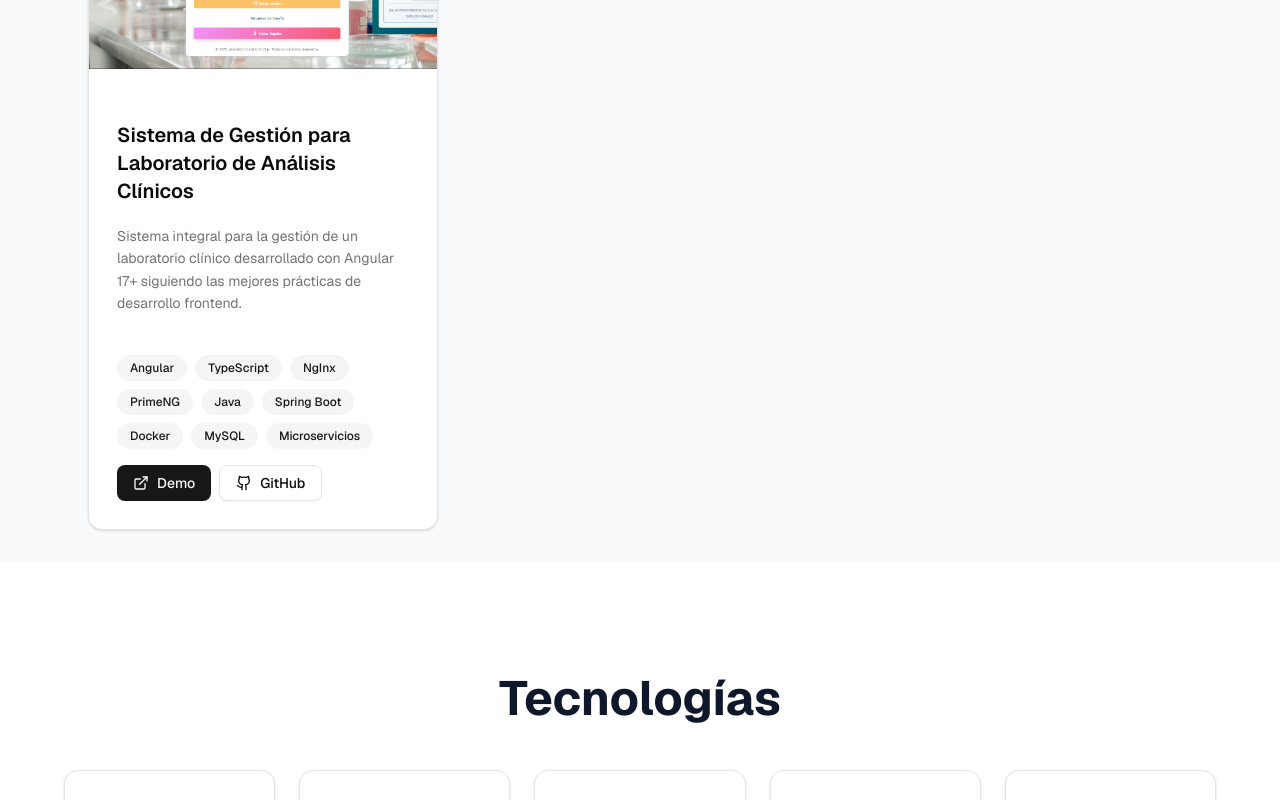
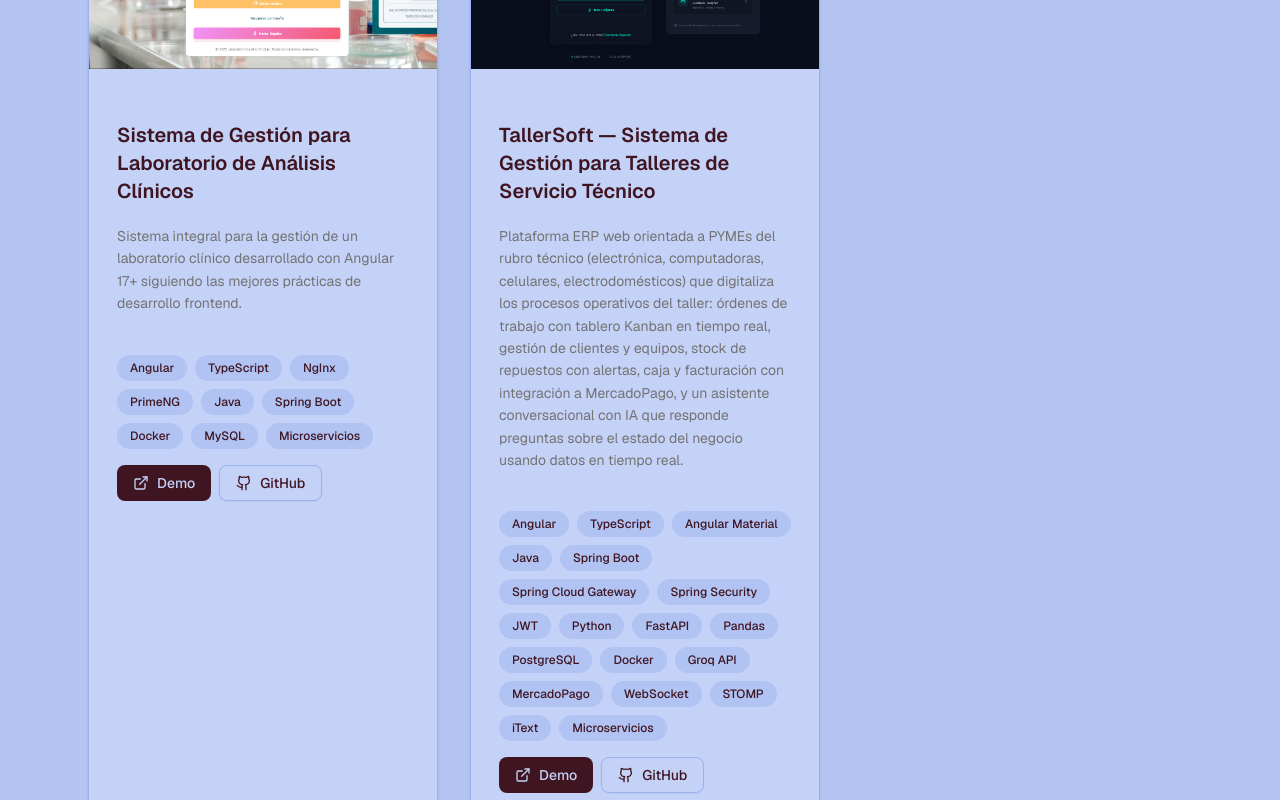
Before and after one commit to FabrizioLeonelLuduena/portfolio, a Next.js app: page / in a window 1280 px wide. Shown: the part 1860-2660 px from the top of the page. Built offline with nearby package versions, Linux system fonts and the light colour scheme.

Commit message:
TallerSoft

```diff
--- a/app/globals.css
+++ b/app/globals.css
@@ -18,8 +18,8 @@
   --color-primary: #3b82f6;
   --color-secondary: #8b5cf6;
   --color-accent: #06b6d4;
-  --color-dark: #0f172a;
-  --color-light: #f8fafc;
+  --color-dark: #3F1521;
+  --color-light: #C5D2F8;
 
   /* Custom Spacing */
   --spacing-section: 5rem;
@@ -106,36 +106,36 @@ body {
 
 :root {
   --radius: 0.625rem;
-  --background: oklch(1 0 0);
-  --foreground: oklch(0.145 0 0);
-  --card: oklch(1 0 0);
-  --card-foreground: oklch(0.145 0 0);
-  --popover: oklch(1 0 0);
-  --popover-foreground: oklch(0.145 0 0);
-  --primary: oklch(0.205 0 0);
-  --primary-foreground: oklch(0.985 0 0);
-  --secondary: oklch(0.97 0 0);
-  --secondary-foreground: oklch(0.205 0 0);
-  --muted: oklch(0.97 0 0);
+  --background: #C5D2F8;
+  --foreground: #3F1521;
+  --card: #C5D2F8;
+  --card-foreground: #3F1521;
+  --popover: #C5D2F8;
+  --popover-foreground: #3F1521;
+  --primary: #3F1521;
+  --primary-foreground: #C5D2F8;
+  --secondary: #B0C3F2;
+  --secondary-foreground: #3F1521;
+  --muted: #B0C3F2;
   --muted-foreground: oklch(0.556 0 0);
-  --accent: oklch(0.97 0 0);
-  --accent-foreground: oklch(0.205 0 0);
+  --accent: #B0C3F2;
+  --accent-foreground: #3F1521;
   --destructive: oklch(0.577 0.245 27.325);
-  --border: oklch(0.922 0 0);
-  --input: oklch(0.922 0 0);
+  --border: #9AB2EE;
+  --input: #9AB2EE;
   --ring: oklch(0.708 0 0);
   --chart-1: oklch(0.646 0.222 41.116);
   --chart-2: oklch(0.6 0.118 184.704);
   --chart-3: oklch(0.398 0.07 227.392);
   --chart-4: oklch(0.828 0.189 84.429);
   --chart-5: oklch(0.769 0.188 70.08);
-  --sidebar: oklch(0.985 0 0);
-  --sidebar-foreground: oklch(0.145 0 0);
-  --sidebar-primary: oklch(0.205 0 0);
-  --sidebar-primary-foreground: oklch(0.985 0 0);
-  --sidebar-accent: oklch(0.97 0 0);
-  --sidebar-accent-foreground: oklch(0.205 0 0);
-  --sidebar-border: oklch(0.922 0 0);
+  --sidebar: #C5D2F8;
+  --sidebar-foreground: #3F1521;
+  --sidebar-primary: #3F1521;
+  --sidebar-primary-foreground: #C5D2F8;
+  --sidebar-accent: #B0C3F2;
+  --sidebar-accent-foreground: #3F1521;
+  --sidebar-border: #9AB2EE;
   --sidebar-ring: oklch(0.708 0 0);
 }
 
--- a/components/Footer.tsx
+++ b/components/Footer.tsx
@@ -1,6 +1,6 @@
 export default function Footer() {
   return (
-    <footer className="bg-slate-900 text-slate-300 py-8">
+    <footer className="bg-[#3F1521] text-slate-300 py-8">
       <div className="container mx-auto px-6">
         <p className="text-sm text-left">
           © {new Date().getFullYear()} Portfolio. Desarrollado con Next.js 15 y
--- a/components/Header.tsx
+++ b/components/Header.tsx
@@ -51,7 +51,7 @@ export default function Header() {
       animate={{ y: 0 }}
       className="fixed top-4 left-1/2 -translate-x-1/2 z-50"
     >
-      <nav className="bg-white/90 backdrop-blur-md rounded-full shadow-lg border border-slate-200" style={{ padding: "0.25rem" }}>
+      <nav className="bg-[#C5D2F8]/90 backdrop-blur-md rounded-full shadow-lg border border-[#9AB2EE]" style={{ padding: "0.25rem" }}>
         <ul className="flex items-center" style={{ gap: "0.25rem" }}>
           {navItems.map((item) => {
             const isActive = activeSection === item.href.substring(1);
@@ -65,15 +65,15 @@ export default function Header() {
                   {isActive && (
                     <motion.span
                       layoutId="active-pill"
-                      className="absolute inset-0 bg-slate-900 rounded-full"
+                      className="absolute inset-0 bg-[#3F1521] rounded-full"
                       transition={{ type: "spring", duration: 0.6 }}
                     />
                   )}
                   <span
                     className={`relative z-10 flex items-center rounded-full font-medium transition-colors ${
                       isActive
-                        ? "text-white"
-                        : "text-slate-700 hover:text-slate-900"
+                        ? "text-[#C5D2F8]"
+                        : "text-slate-700 hover:text-[#3F1521]"
                     }`}
                     style={{
                       padding: "0.5rem 1.25rem",
--- a/sections/Contact.tsx
+++ b/sections/Contact.tsx
@@ -33,7 +33,7 @@ const contactInfo = [
     label: "GitHub",
     value: "FabrizioLeonelLuduena",
     href: "https://github.com/FabrizioLeonelLuduena",
-    color: "#181717"
+    color: "#3F1521"
   }
 ];
 
@@ -42,7 +42,7 @@ export default function Contact() {
   const isInView = useInView(ref, { once: true, margin: "-100px" });
 
   return (
-    <section id="contact" className="min-h-screen flex items-center justify-center py-20 px-6 bg-slate-50" ref={ref}>
+    <section id="contact" className="min-h-screen flex items-center justify-center py-20 px-6 bg-[#B4C5F3]" ref={ref}>
       <div className="container mx-auto max-w-4xl" style={{ width: "100%" }}>
         <motion.div
           initial={{ opacity: 0, y: 30 }}
@@ -51,7 +51,7 @@ export default function Contact() {
           className="text-center"
           style={{ marginBottom: "3rem" }}
         >
-          <h2 className="text-4xl md:text-5xl font-bold text-slate-900" style={{ marginBottom: "1rem" }}>
+          <h2 className="text-4xl md:text-5xl font-bold text-[#3F1521]" style={{ marginBottom: "1rem" }}>
             Contacto
           </h2>
         </motion.div>
@@ -81,7 +81,7 @@ export default function Contact() {
                         <Icon style={{ width: "1.5rem", height: "1.5rem", color: contact.color }} />
                       </div>
                       <div className="flex-1 min-w-0">
-                        <h3 className="font-semibold text-slate-900" style={{ marginBottom: "0.25rem" }}>
+                        <h3 className="font-semibold text-[#3F1521]" style={{ marginBottom: "0.25rem" }}>
                           {contact.label}
                         </h3>
                         <p className="text-slate-600 text-sm break-all" style={{ marginBottom: "0.75rem", lineHeight: "1.5" }}>
--- a/sections/Hero.tsx
+++ b/sections/Hero.tsx
@@ -26,7 +26,7 @@ export default function Hero() {
             transition={{ duration: 0.8 }}
             className="space-y-6"
           >
-            <h1 className="text-5xl md:text-6xl lg:text-7xl font-bold text-slate-900" style={{ lineHeight: "1.2", marginBottom: "1.5rem" }}>
+            <h1 className="text-5xl md:text-6xl lg:text-7xl font-bold text-[#3F1521]" style={{ lineHeight: "1.2", marginBottom: "1.5rem" }}>
               Hola, soy Fabrizio
             </h1>
 
--- a/sections/Projects.tsx
+++ b/sections/Projects.tsx
@@ -20,6 +20,16 @@ const projects: Project[] = [
     demoUrl: "https://laboratoriofront.netlify.app/login",
     githubUrl: "https://github.com/FabrizioLeonelLuduena/Laboratorio-APP",
   },
+  {
+    id: "2",
+    title: "TallerSoft — Sistema de Gestión para Talleres de Servicio Técnico",
+    description:
+      "Plataforma ERP web orientada a PYMEs del rubro técnico (electrónica, computadoras, celulares, electrodomésticos) que digitaliza los procesos operativos del taller: órdenes de trabajo con tablero Kanban en tiempo real, gestión de clientes y equipos, stock de repuestos con alertas, caja y facturación con integración a MercadoPago, y un asistente conversacional con IA que responde preguntas sobre el estado del negocio usando datos en tiempo real.",
+    image: "/images/TallerSoft.png",
+    tags: ["Angular", "TypeScript", "Angular Material", "Java", "Spring Boot", "Spring Cloud Gateway", "Spring Security", "JWT", "Python", "FastAPI", "Pandas", "PostgreSQL", "Docker", "Groq API", "MercadoPago", "WebSocket", "STOMP", "iText", "Microservicios"],
+    demoUrl: "https://tallersoft-front.netlify.app/login",
+    githubUrl: "https://github.com/FabrizioLeonelLuduena/TallerSoft",
+  },
 ];
 
 export default function Projects() {
@@ -27,13 +37,13 @@ export default function Projects() {
   const isInView = useInView(ref, { once: true, margin: "-100px" });
 
   return (
-    <section id="projects" className="min-h-screen flex items-center justify-center py-20 bg-slate-50" ref={ref}>
+    <section id="projects" className="min-h-screen flex items-center justify-center py-20 bg-[#B4C5F3]" ref={ref}>
       <div className="container mx-auto max-w-6xl" style={{ width: "100%" }}>
         <motion.h2
           initial={{ opacity: 0, y: 30 }}
           animate={isInView ? { opacity: 1, y: 0 } : {}}
           transition={{ duration: 0.6 }}
-          className="text-4xl md:text-5xl font-bold text-slate-900 text-center" style={{ paddingLeft: "1.5rem", paddingRight: "1.5rem", marginBottom: "4rem" }}
+          className="text-4xl md:text-5xl font-bold text-[#3F1521] text-center" style={{ paddingLeft: "1.5rem", paddingRight: "1.5rem", marginBottom: "4rem" }}
         >
           Proyectos Destacados
         </motion.h2>
--- a/sections/Skills.tsx
+++ b/sections/Skills.tsx
@@ -42,7 +42,7 @@ const techCategories = [
       { name: "React", icon: SiReact, color: "#61DAFB", level: 40 },
       { name: "TypeScript", icon: SiTypescript, color: "#3178C6", level: 90 },
       { name: "JavaScript", icon: SiJavascript, color: "#F7DF1E", level: 60 },
-      { name: "Next.js", icon: SiNextdotjs, color: "#000000", level: 40 },
+      { name: "Next.js", icon: SiNextdotjs, color: "#3F1521", level: 40 },
       { name: "Nginx", icon: SiNginx, color: "#009639", level: 70 },
     ]
   },
@@ -59,7 +59,7 @@ const techCategories = [
     techs: [
       { name: "Docker", icon: SiDocker, color: "#2496ED", level: 80 },
       { name: "Git", icon: SiGit, color: "#F05032", level: 90 },
-      { name: "GitHub", icon: SiGithub, color: "#181717", level: 90 },
+      { name: "GitHub", icon: SiGithub, color: "#3F1521", level: 90 },
       { name: "CI/CD", icon: GitBranch, color: "#2088FF", level: 60 },
       { name: "Observabilidad", icon: Eye, color: "#FF6B35", level: 60 },
       { name: "Orquestación", icon: Settings, color: "#326CE5", level: 60 },
@@ -86,7 +86,7 @@ export default function Skills() {
           initial={{ opacity: 0, y: 30 }}
           animate={isInView ? { opacity: 1, y: 0 } : {}}
           transition={{ duration: 0.6 }}
-          className="text-4xl md:text-5xl font-bold text-slate-900 text-center"
+          className="text-4xl md:text-5xl font-bold text-[#3F1521] text-center"
           style={{ marginBottom: "3rem" }}
         >
           Tecnologías
@@ -104,7 +104,7 @@ export default function Skills() {
             >
               <Card className="transition-all duration-300 hover:shadow-xl hover:border-primary" style={{ height: "100%", display: "flex", flexDirection: "column" }}>
                 <CardContent style={{ padding: "2rem 1.75rem", flex: 1, display: "flex", flexDirection: "column" }}>
-                  <h3 className="text-xl font-bold text-slate-900 text-center" style={{ marginBottom: "1.75rem" }}>
+                  <h3 className="text-xl font-bold text-[#3F1521] text-center" style={{ marginBottom: "1.75rem" }}>
                     {category.title}
                   </h3>
                   <div className="flex flex-col" style={{ gap: "1.25rem", flex: 1 }}>
```
Also changed, not shown: sections/About.tsx (+5 -5 lines), public/images/TallerSoft.png (added).
